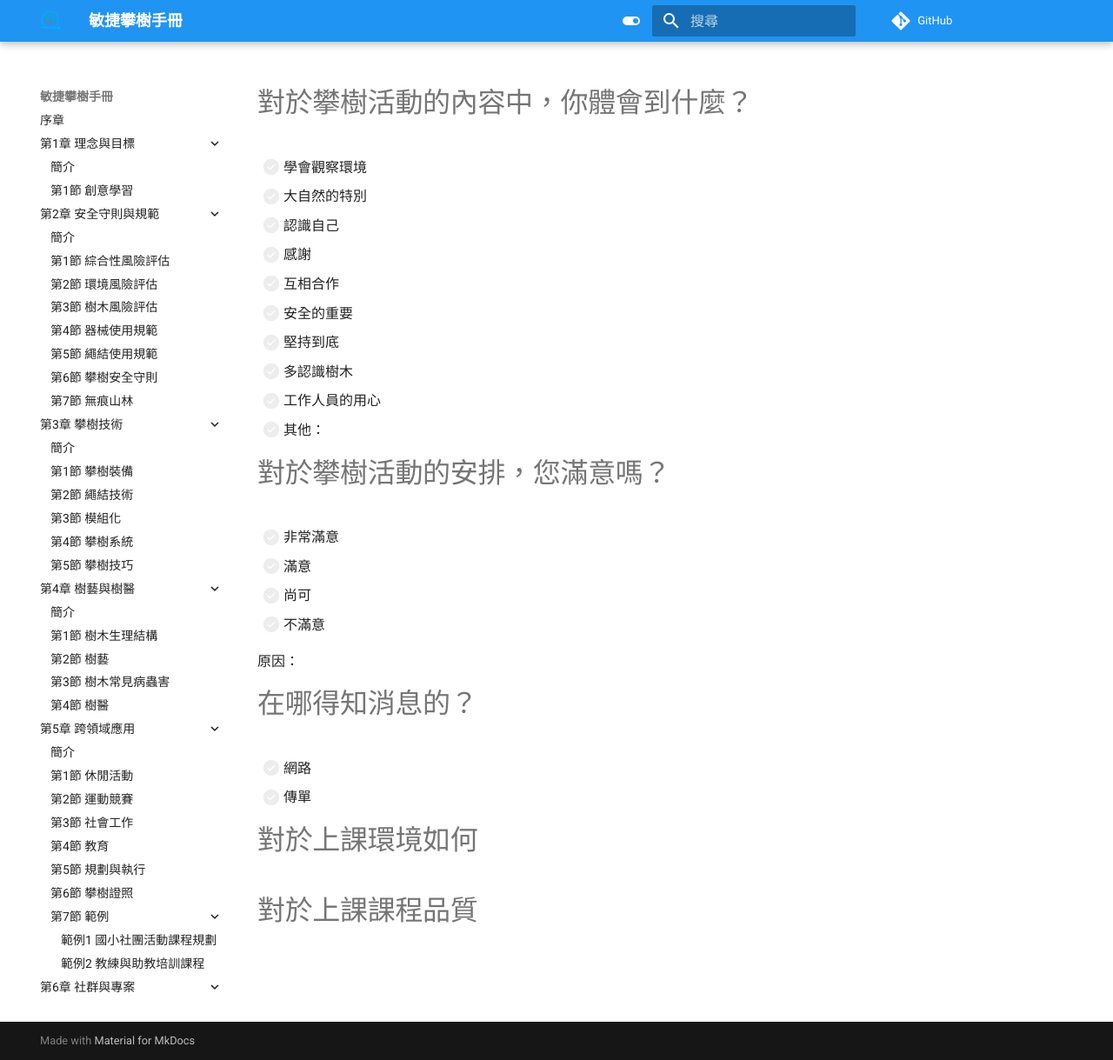
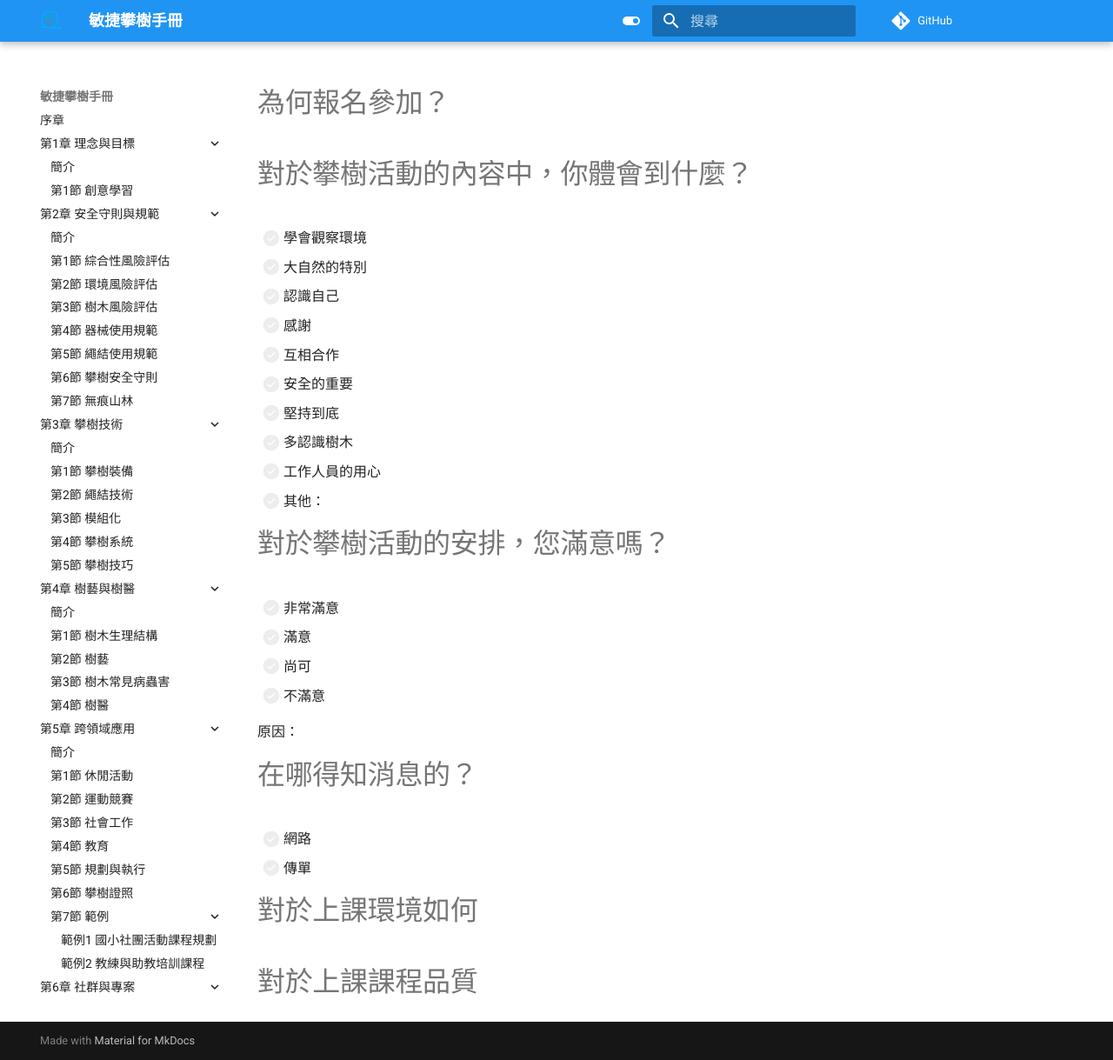
Before and after one commit to Uesugi-Summer-Sea/Agile-Tree-Climbing-Manual, an MkDocs documentation site: the page built from docs/7-附錄/3-問卷調查.md, in a window 1280 px wide and 1219 px high. Shown: the whole window at 87% size. Built offline with MkDocs 1.6.1 and Material for MkDocs 9.7.7, drawn with Linux system fonts in a browser that asks for light colours; comment, search, counter and statistics services are not loaded.

Commit message:
此提交將新增為何參加
修改內容


議題

```diff
--- a/docs/7-附錄/3-問卷調查.md
+++ b/docs/7-附錄/3-問卷調查.md
@@ -1,3 +1,5 @@
+# 為何報名參加？
+
 # 對於攀樹活動的內容中，你體會到什麼？
 
 - [ ] 學會觀察環境
```
